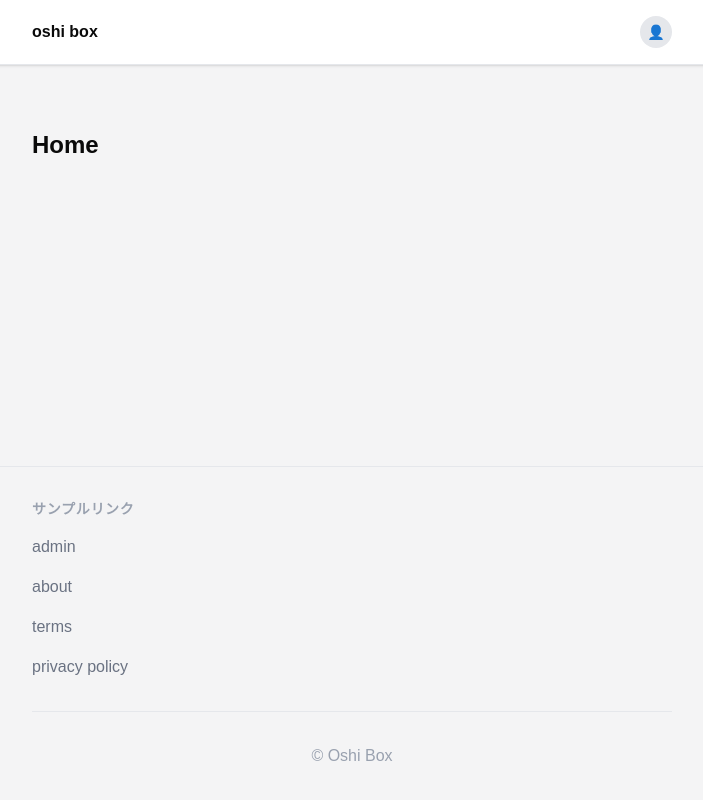
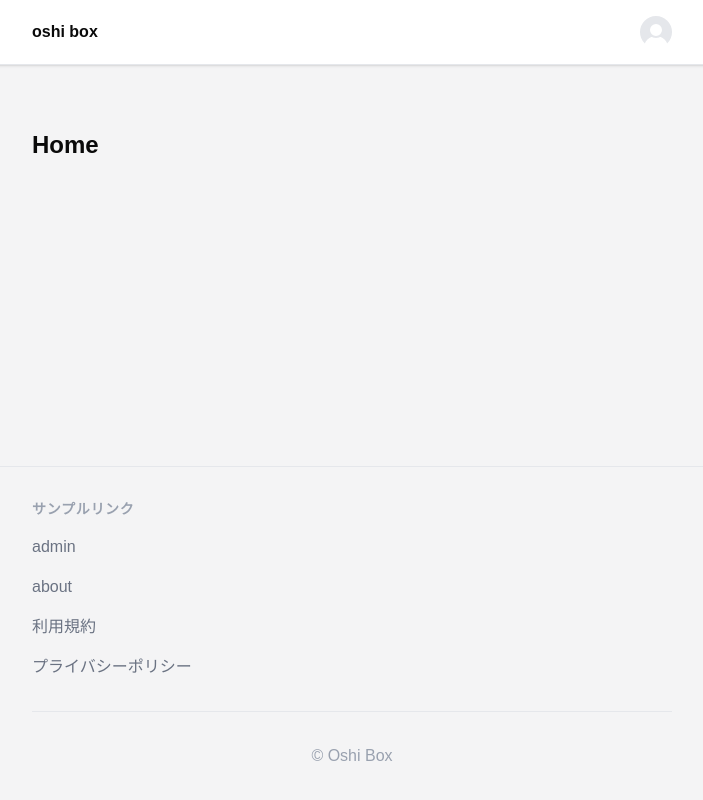
Before and after one commit to miyasuke5798/oshi-box, a Next.js app: page / in a window 1280 px wide. Shown: the whole page, without its empty margins (288-991 px from the left). Built offline with nearby package versions, Linux system fonts and the light colour scheme.

Commit message:
add svg/UserIcon

```diff
--- a/components/layout/Footer.tsx
+++ b/components/layout/Footer.tsx
@@ -31,7 +31,7 @@ export const Footer = () => {
                   href="/terms"
                   className="text-base text-gray-500 hover:text-gray-900"
                 >
-                  terms
+                  利用規約
                 </Link>
               </li>
               <li>
@@ -39,7 +39,7 @@ export const Footer = () => {
                   href="/privacy"
                   className="text-base text-gray-500 hover:text-gray-900"
                 >
-                  privacy policy
+                  プライバシーポリシー
                 </Link>
               </li>
             </ul>
--- a/components/layout/Header.tsx
+++ b/components/layout/Header.tsx
@@ -8,6 +8,7 @@ import {
   DropdownMenuTrigger,
 } from "@/components/ui/dropdown-menu";
 import { Button } from "@/components/ui/button";
+import { UserIcon } from "@/components/svg/UserIcon";
 
 export const Header = () => {
   return (
@@ -22,9 +23,7 @@ export const Header = () => {
           <nav className="flex items-center space-x-4">
             <DropdownMenu>
               <DropdownMenuTrigger className="focus:outline-none cursor-pointer">
-                <div className="w-8 h-8 rounded-full bg-gray-200 flex items-center justify-center">
-                  <span className="text-sm">👤</span>
-                </div>
+                <UserIcon className="w-8 h-8" />
               </DropdownMenuTrigger>
               <DropdownMenuContent align="end" className="w-56">
                 <DropdownMenuItem asChild>
--- /dev/null
+++ b/components/svg/UserIcon.tsx
@@ -0,0 +1,26 @@
+import * as React from "react";
+
+export const UserIcon = (props: React.SVGProps<SVGSVGElement>) => (
+  <svg
+    width={32}
+    height={32}
+    viewBox="0 0 32 32"
+    fill="none"
+    xmlns="http://www.w3.org/2000/svg"
+    {...props}
+  >
+    {/* 外側のグレー円 */}
+    <circle cx="16" cy="16" r="16" fill="#E5E7EB" />
+    {/* 肩 */}
+    <path d="M4 32a12 12 0 0 1 24 0" fill="#fff" />
+    {/* 顔の外枠（背景色） */}
+    <circle
+      cx="16"
+      cy="14"
+      r="7"
+      fill="#fff"
+      stroke="#E5E7EB"
+      strokeWidth="2"
+    />
+  </svg>
+);
```
